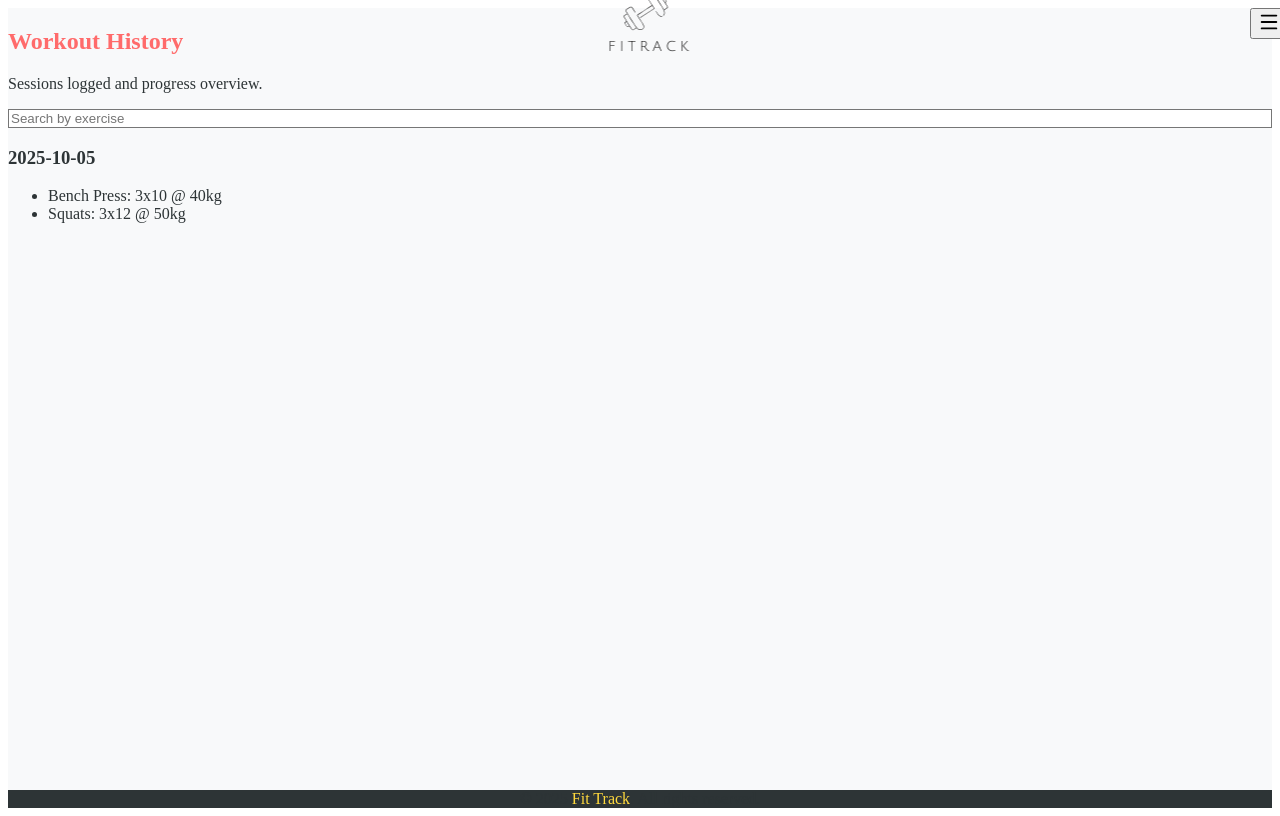
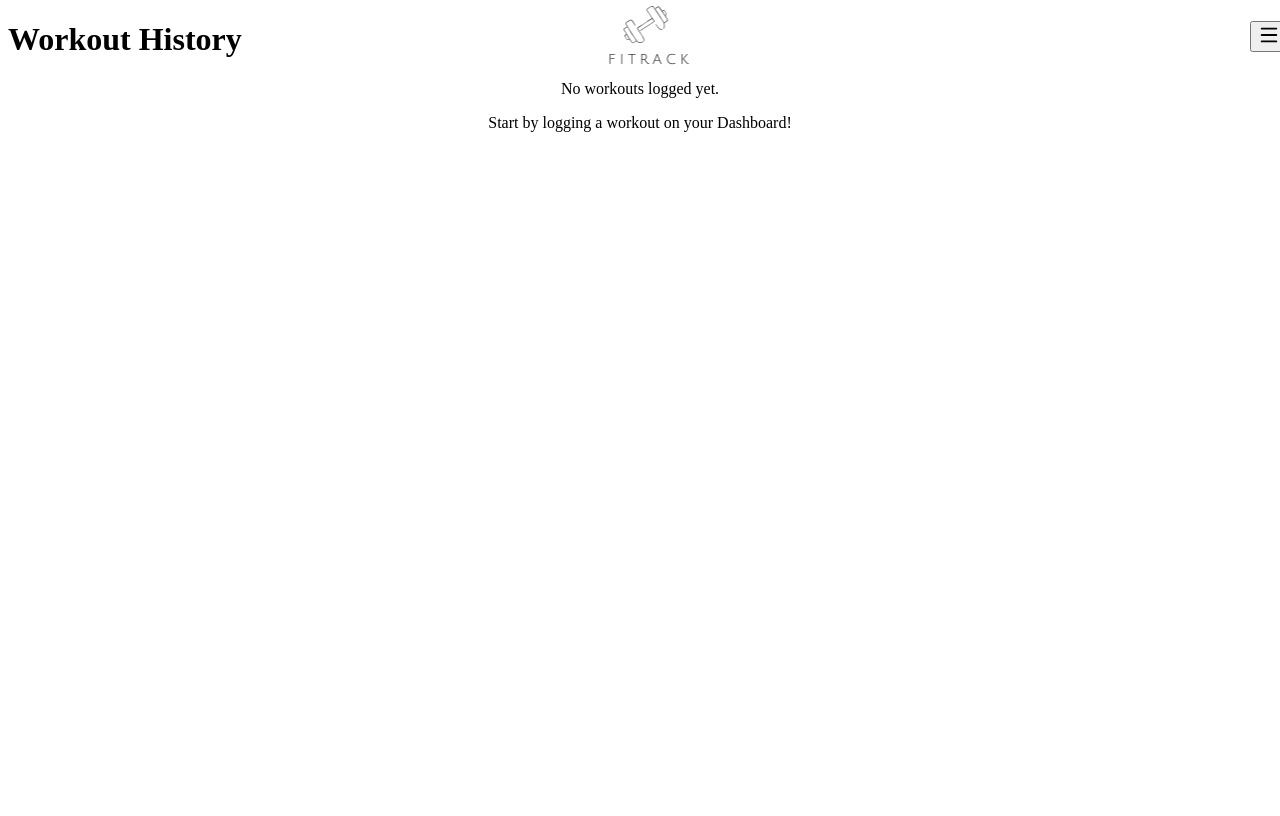
Before and after one commit to Annabel-Ogango/fitness-tracker-app, a React (Vite) app: page /history in a window 1280 px wide. Built offline with nearby package versions, Linux system fonts and the light colour scheme.

Commit message:
Connect hsitory page to dashboard to show workout history

```diff
--- a/src/pages/Dashboard.jsx
+++ b/src/pages/Dashboard.jsx
@@ -1,4 +1,4 @@
-import React, { useState } from "react";
+import React, { useState, useEffect } from "react";
 import { Chart, Filler } from "chart.js";
 Chart.register(Filler);
 import { Line } from "react-chartjs-2";
@@ -17,7 +17,41 @@ ChartJS.register(LineElement, CategoryScale, LinearScale, PointElement, Tooltip,
 const Dashboard = () => {
   const [exercises, setExercises] = useState([]);
   const [form, setForm] = useState({ name: "", sets: "", reps: "", weight: "" });
+  const [message, setMessage] = useState("");
 
+  // Load exercises from localStorage on mount
+  useEffect(() => {
+    const saved = JSON.parse(localStorage.getItem("workoutHistory")) || [];
+    setExercises(saved);
+  }, []);
+
+  // Save to localStorage when exercises update
+  useEffect(() => {
+    localStorage.setItem("workoutHistory", JSON.stringify(exercises));
+  }, [exercises]);
+
+  const handleChange = (e) => {
+    setForm({ ...form, [e.target.name]: e.target.value });
+  };
+
+  const handleAddExercise = () => {
+    if (!form.name || !form.sets || !form.reps || !form.weight) {
+      setMessage("⚠️ Please fill all fields before adding.");
+      return;
+    }
+
+    const newExercise = {
+      ...form,
+      date: new Date().toISOString(),
+    };
+
+    setExercises([...exercises, newExercise]);
+    setForm({ name: "", sets: "", reps: "", weight: "" });
+    setMessage("✅ Exercise added!");
+    setTimeout(() => setMessage(""), 2500);
+  };
+
+  // Chart data
   const data = {
     labels: ["Mon", "Tue", "Wed", "Thu", "Fri"],
     datasets: [
@@ -38,23 +72,11 @@ const Dashboard = () => {
     scales: { y: { beginAtZero: true } },
   };
 
-  const handleChange = (e) => {
-    setForm({ ...form, [e.target.name]: e.target.value });
-  };
-
-  const handleAddExercise = () => {
-    if (!form.name || !form.sets || !form.reps || !form.weight) return;
-    setExercises([...exercises, form]);
-    setForm({ name: "", sets: "", reps: "", weight: "" });
-  };
-
   return (
     <div className="min-h-screen bg-[#F8F9FA] text-[#2D3436] pt-20 p-6">
-      {/* Removed static nav — dropdown nav handles navigation now */}
-
       {/* Main Grid */}
       <div className="grid grid-cols-1 lg:grid-cols-2 gap-6">
-        {/* Left Section */}
+        {/* Left Section: Log Workout */}
         <div className="bg-white p-6 rounded-2xl shadow-md">
           <h2 className="text-xl font-bold mb-4 text-[#FF6B6B]">Log Workout</h2>
           <div className="space-y-3">
@@ -98,6 +120,7 @@ const Dashboard = () => {
             >
               + Add Exercise
             </button>
+            {message && <p className="text-sm text-gray-700 mt-2">{message}</p>}
           </div>
 
           {/* Exercise List */}
@@ -110,7 +133,7 @@ const Dashboard = () => {
                 {exercises.map((ex, idx) => (
                   <li
                     key={idx}
-                    className="flex justify-between bg-[#F8F9FA] p-2 rounded-lg"
+                    className="flex justify-between bg-[#F8F9FA] p-2 rounded-lg text-sm"
                   >
                     <span>{ex.name}</span>
                     <span>
@@ -123,7 +146,7 @@ const Dashboard = () => {
           </div>
         </div>
 
-        {/* Right Section */}
+        {/* Right Section: Progress */}
         <div className="bg-white p-6 rounded-2xl shadow-md flex flex-col justify-between">
           <h2 className="text-xl font-bold mb-4 text-[#FF6B6B]">Progress Summary</h2>
           <div className="mb-4">
@@ -156,9 +179,12 @@ const Dashboard = () => {
             </div>
           </div>
 
-          <button className="bg-[#FFD93D] text-[#2D3436] py-2 rounded-lg font-semibold hover:bg-[#ffca2c] transition">
+          <a
+            href="/history"
+            className="mt-6 w-full sm:w-auto px-6 py-2 bg-[#FF6B6B] text-white text-center font-semibold rounded-lg shadow-md hover:bg-[#ff4c4c] transition-all duration-200"
+          >
             View Detailed Progress
-          </button>
+          </a>
         </div>
       </div>
 
--- a/src/pages/Exercises.jsx
+++ b/src/pages/Exercises.jsx
@@ -9,8 +9,16 @@ export default function Exercises() {
   useEffect(() => {
     async function loadExercises() {
       try {
-        const data = await fetchExercises();
-        setExercises(data.results || []);
+        const data = await fetchExercises(50); // fetch more to get richer data
+
+        // Filter: keep exercises that have images or a description
+        const filtered = data.filter(
+          (ex) =>
+            (ex.images && ex.images.length > 0) ||
+            (ex.description && ex.description.trim() !== "")
+        );
+
+        setExercises(filtered.slice(0, 12)); // Show the first 12
       } catch (err) {
         setError("Failed to load exercises. Please try again later.");
       } finally {
@@ -24,7 +32,9 @@ export default function Exercises() {
   if (loading) {
     return (
       <div className="pt-20 flex justify-center items-center min-h-screen">
-        <p className="text-gray-500 text-lg animate-pulse">Loading exercises...</p>
+        <p className="text-gray-500 text-lg animate-pulse">
+          Loading exercises...
+        </p>
       </div>
     );
   }
@@ -38,40 +48,48 @@ export default function Exercises() {
   }
 
   return (
-    <div className="pt-16 p-6 max-w-6xl mx-auto">
+    <div className="pt-20 p-6 max-w-6xl mx-auto animate-fadeIn">
       <h1 className="text-2xl font-bold mb-6 text-blue-600">Exercises</h1>
 
       {/* Responsive Grid */}
       <div className="grid grid-cols-1 sm:grid-cols-2 md:grid-cols-3 gap-6">
-        {exercises.map((exercise) => (
+        {exercises.map((exercise) => {
+          const image =
+            exercise.images && exercise.images.length > 0
+              ? exercise.images[0].image
+              : "https://cdn-icons-png.flaticon.com/512/2964/2964514.png"; // fallback image
+
+          return (
             <div
               key={exercise.id}
-            className="bg-white shadow-md rounded-2xl p-4 hover:shadow-lg transition transform hover:-translate-y-1"
+              className="bg-white shadow-md rounded-2xl p-4 hover:shadow-lg transition transform hover:-translate-y-1 duration-300"
             >
               {/* Exercise Image */}
-            {exercise.images && exercise.images.length > 0 ? (
               <img
-                src={exercise.images[0].image}
+                src={image}
                 alt={exercise.name}
                 className="w-full h-48 object-cover rounded-xl mb-3"
               />
-            ) : (
-              <div className="w-full h-48 bg-gray-200 flex items-center justify-center rounded-xl mb-3 text-gray-500">
-                No Image
-              </div>
-            )}
 
               {/* Exercise Info */}
               <h2 className="text-lg font-semibold text-gray-800 mb-1">
                 {exercise.name}
               </h2>
-            <p className="text-sm text-gray-600">
+              <p className="text-sm text-gray-600 mb-2 line-clamp-2">
+                {exercise.description
+                  ? exercise.description
+                      .replace(/<[^>]*>/g, "")
+                      .slice(0, 100) + "..."
+                  : "Get ready to move! Details coming soon."}
+              </p>
+              <p className="text-xs text-gray-500 italic">
                 {exercise.muscles?.length
                   ? exercise.muscles.map((m) => m.name).join(", ")
                   : "General fitness"}
               </p>
             </div>
-        ))}
+          );
+        })}
       </div>
     </div>
   );
--- a/src/pages/History.jsx
+++ b/src/pages/History.jsx
@@ -1,38 +1,60 @@
-import Footer from "../components/Footer";
+import { useEffect, useState } from "react";
 
-const History = () => {
+export default function History() {
+  const [history, setHistory] = useState([]);
+
+  useEffect(() => {
+    // Load saved workouts from localStorage
+    const saved = localStorage.getItem("workoutHistory");
+    if (saved) {
+      setHistory(JSON.parse(saved));
+    }
+  }, []);
+
   return (
-    <div className="flex flex-col min-h-screen bg-[#F8F9FA] text-[#2D3436]">
-      {/*Removed Header */}
+    <div className="pt-20 px-6 max-w-4xl mx-auto">
+      <h1 className="text-2xl font-bold mb-6 text-blue-600">Workout History</h1>
 
-      <main className="flex-grow container mx-auto p-6 pt-20">
-        <section className="mb-8">
-          <h2 className="text-3xl font-bold text-[#FF6B6B] mb-2">Workout History</h2>
-          <p className="text-gray-600">Sessions logged and progress overview.</p>
-        </section>
+      {history.length === 0 ? (
+        <div className="text-center text-gray-500 mt-10">
+          <p>No workouts logged yet.</p>
+          <p className="text-sm">Start by logging a workout on your Dashboard!</p>
+        </div>
+      ) : (
+        <div className="space-y-4">
+          {history
+            .sort((a, b) => new Date(b.date) - new Date(a.date)) // latest first
+            .map((entry, index) => (
+              <div
+                key={index}
+                className="bg-white shadow-sm rounded-xl p-4 border hover:shadow-md transition"
+              >
+                <div className="flex justify-between items-center mb-2">
+                  <h2 className="text-lg font-semibold text-gray-800">
+                    {entry.name}
+                  </h2>
+                  <span className="text-sm text-gray-500">
+                    {new Date(entry.date).toLocaleDateString()}
+                  </span>
+                </div>
 
-        <section className="mb-6">
-          <input
-            type="search"
-            placeholder="Search by exercise"
-            className="border border-gray-300 rounded-lg px-4 py-2 w-full sm:w-1/2"
-          />
-        </section>
-
-        <section>
-          <div className="bg-white p-4 rounded-xl shadow mb-4">
-            <h3 className="font-semibold">2025-10-05</h3>
-            <ul className="text-sm text-gray-700 mt-2">
-              <li>Bench Press: 3x10 @ 40kg</li>
-              <li>Squats: 3x12 @ 50kg</li>
-            </ul>
-          </div>
-        </section>
-      </main>
-
-      <Footer />
+                <div className="text-sm text-gray-600">
+                  {entry.sets && entry.reps && (
+                    <p>
+                      <span className="font-medium">Sets:</span> {entry.sets},{" "}
+                      <span className="font-medium">Reps:</span> {entry.reps}
+                    </p>
+                  )}
+                  {entry.notes && (
+                    <p className="italic text-gray-500 mt-1">
+                      “{entry.notes}”
+                    </p>
+                  )}
+                </div>
+              </div>
+            ))}
+        </div>
+      )}
     </div>
   );
-};
-
-export default History;
+}
```
Lines whose indentation alone changed are shown as unchanged.
